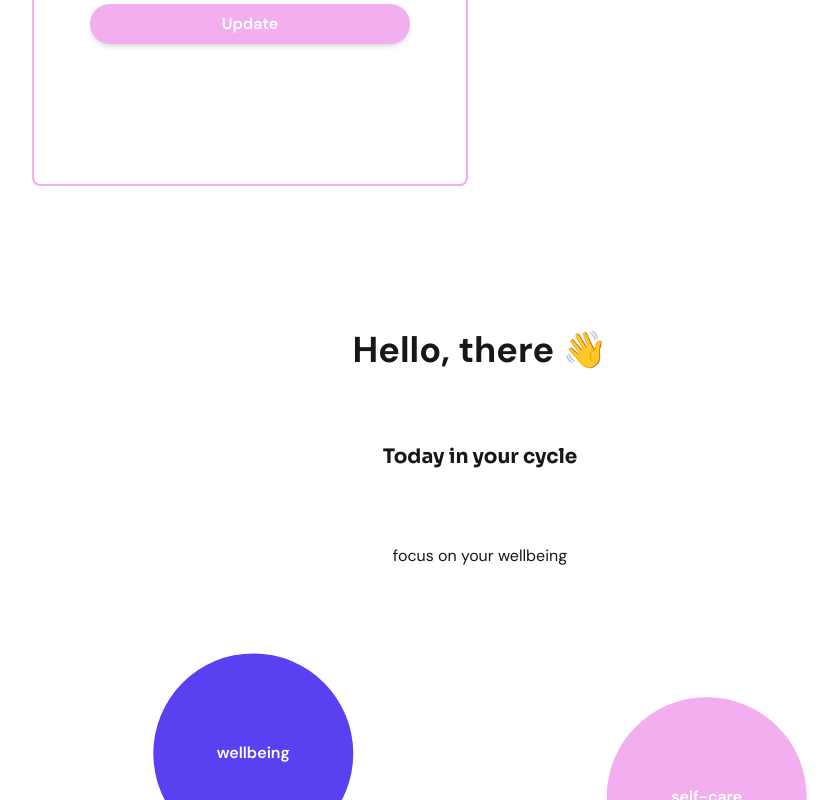
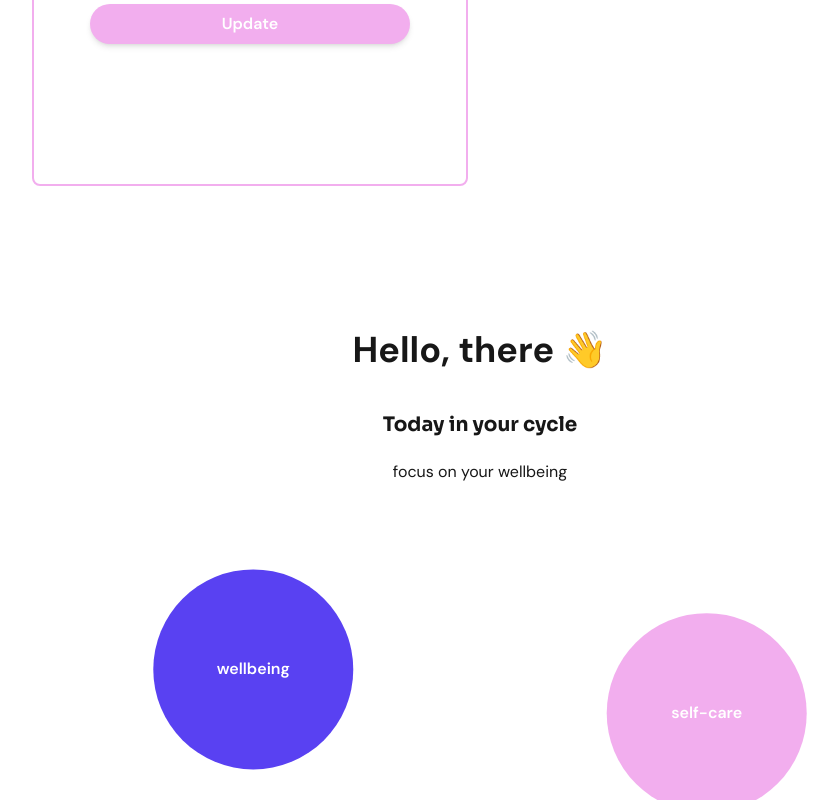
Before and after one commit to zofienora/cyclecoach, a Next.js app in the folder my-app/: page / in a window 1280 px wide. Shown: the part 466-1266 px from the top of the page, without its empty margins (160-998 px from the left). Built offline with nearby package versions, Linux system fonts and the light colour scheme.

Commit message:
changes paddings

```diff
--- a/my-app/app/components/Header.tsx
+++ b/my-app/app/components/Header.tsx
@@ -191,7 +191,7 @@ export default function Header() {
       </div>
 
       {/* 5. Hello headline - desktop only (below flexbox / button) */}
-      <div className="hidden lg:flex flex-col items-center w-full pt-32 pb-4">
+      <div className="hidden lg:flex flex-col items-center w-full pt-32 pb-">
         <h2 className="text-3xl lg:text-4xl font-bold font-heading text-foreground text-center">
           Hello, {userData?.name || "there"} 👋
         </h2>
--- a/my-app/app/components/PhaseTracker.tsx
+++ b/my-app/app/components/PhaseTracker.tsx
@@ -50,10 +50,10 @@ export default function PhaseTracker() {
 
   return (
    <section className="rounded-lg p-4 h-screen lg:h-auto lg:min-h-[600px]">
-    <h2 className="text-headline text-foreground text-center py-6 sm:py-8 lg:py-10">
+    <h2 className="text-headline text-foreground text-center py-6 sm:py-8 lg:pt-6 lg:pb-4">
       {currentPhase ? `Today in your ${currentPhase.name} phase` : "Today in your cycle"}
     </h2>
-    <p className="text-body text-foreground text-center py-4 sm:py-6 lg:py-8">
+    <p className="text-body text-foreground text-center py-4 sm:py-6 lg:pt-1 lg:pb-8">
       {selectedTip || "focus on your wellbeing"}
     </p>
     <div ref={containerRef} className="w-[90%] lg:w-full lg:max-w-4xl h-[80%] lg:h-[500px] mx-auto relative">
```
